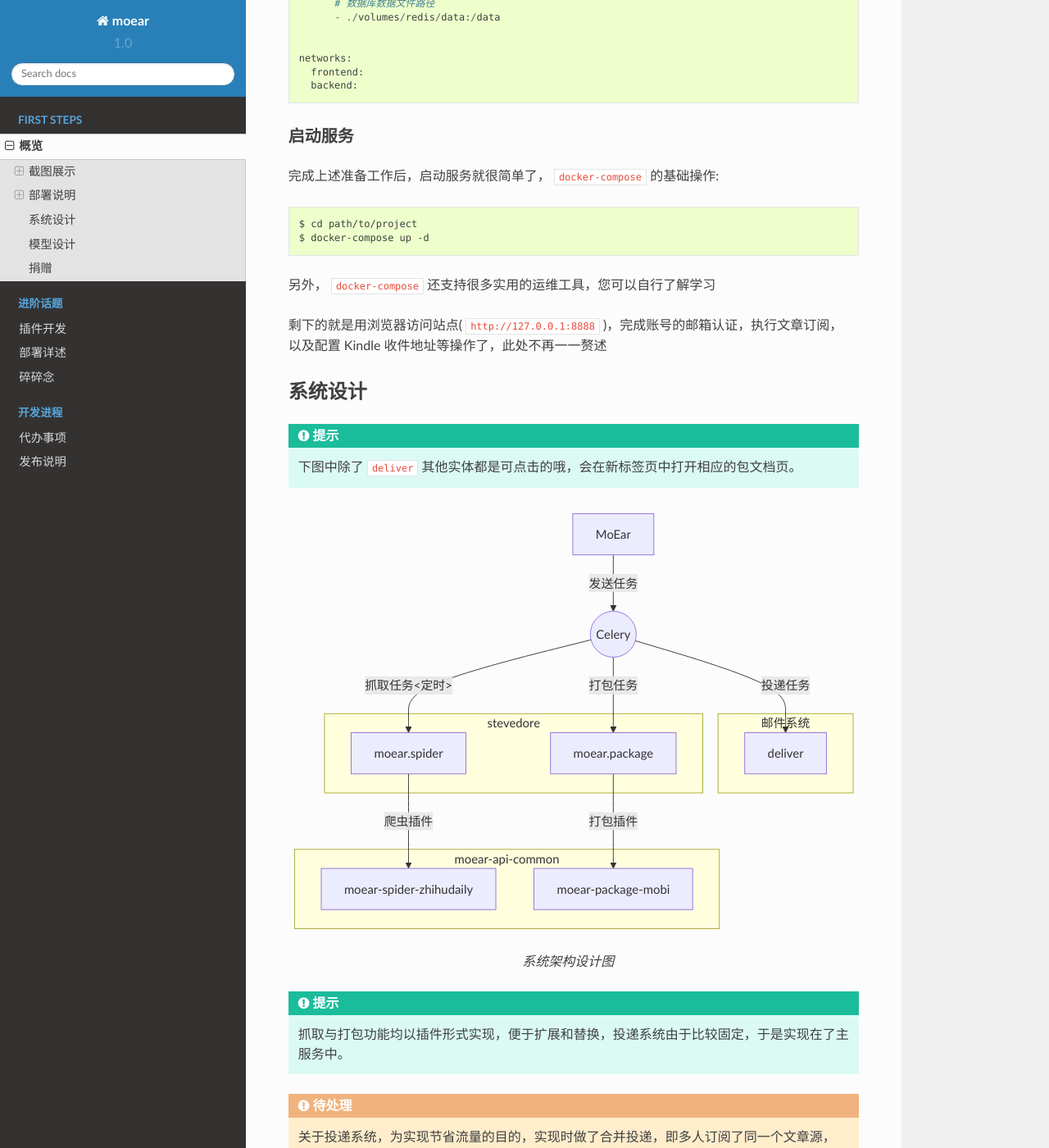
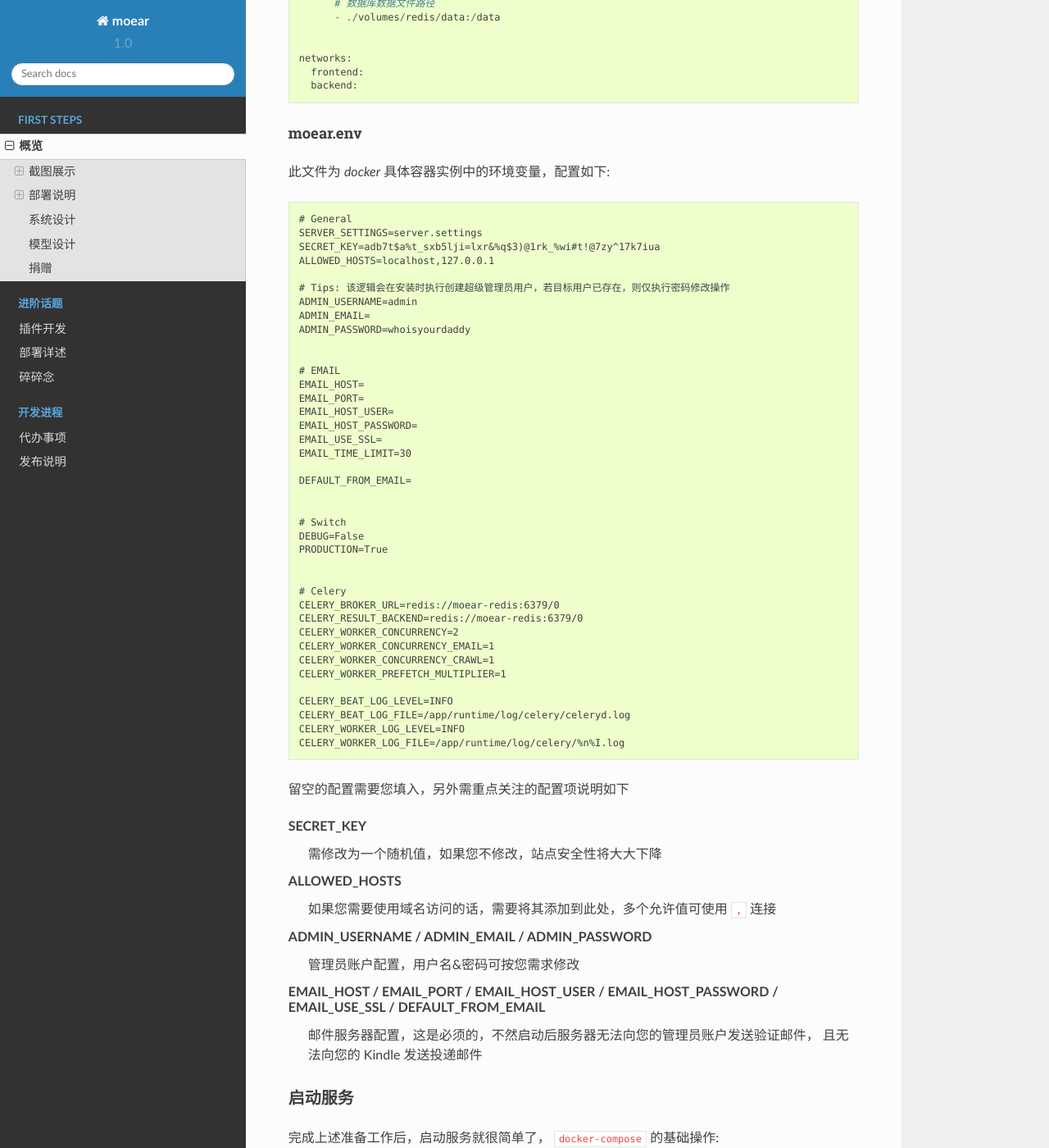
Before and after one commit to littlemo/moear, a Sphinx documentation site: the page built from docs/source/intro/overview.rst, in a window 1280 px wide and 1400 px high, scrolled down 3771 px. Shown: the whole window at 82% size. Built offline with Sphinx 7.4.7 and the Read the Docs theme 2.0.0, drawn with Linux system fonts in a browser that asks for light colours; formulas are drawn with MathJax 3.

Commit message:
F: 实现moear.env环境变量配置文件的说明文档

```diff
--- a/docs/source/intro/overview.rst
+++ b/docs/source/intro/overview.rst
@@ -138,6 +138,66 @@ docker-compose.yml
       frontend:
       backend:
 
+moear.env
+~~~~~~~~~
+
+此文件为 `docker` 具体容器实例中的环境变量，配置如下::
+
+    # General
+    SERVER_SETTINGS=server.settings
+    SECRET_KEY=adb7t$a%t_sxb5lji=lxr&%q$3)@1rk_%wi#t!@7zy^17k7iua
+    ALLOWED_HOSTS=localhost,127.0.0.1
+
+    # Tips: 该逻辑会在安装时执行创建超级管理员用户，若目标用户已存在，则仅执行密码修改操作
+    ADMIN_USERNAME=admin
+    ADMIN_EMAIL=
+    ADMIN_PASSWORD=whoisyourdaddy
+
+
+    # EMAIL
+    EMAIL_HOST=
+    EMAIL_PORT=
+    EMAIL_HOST_USER=
+    EMAIL_HOST_PASSWORD=
+    EMAIL_USE_SSL=
+    EMAIL_TIME_LIMIT=30
+
+    DEFAULT_FROM_EMAIL=
+
+
+    # Switch
+    DEBUG=False
+    PRODUCTION=True
+
+
+    # Celery
+    CELERY_BROKER_URL=redis://moear-redis:6379/0
+    CELERY_RESULT_BACKEND=redis://moear-redis:6379/0
+    CELERY_WORKER_CONCURRENCY=2
+    CELERY_WORKER_CONCURRENCY_EMAIL=1
+    CELERY_WORKER_CONCURRENCY_CRAWL=1
+    CELERY_WORKER_PREFETCH_MULTIPLIER=1
+
+    CELERY_BEAT_LOG_LEVEL=INFO
+    CELERY_BEAT_LOG_FILE=/app/runtime/log/celery/celeryd.log
+    CELERY_WORKER_LOG_LEVEL=INFO
+    CELERY_WORKER_LOG_FILE=/app/runtime/log/celery/%n%I.log
+
+留空的配置需要您填入，另外需重点关注的配置项说明如下
+
+SECRET_KEY
+    需修改为一个随机值，如果您不修改，站点安全性将大大下降
+
+ALLOWED_HOSTS
+    如果您需要使用域名访问的话，需要将其添加到此处，多个允许值可使用 ``,`` 连接
+
+ADMIN_USERNAME / ADMIN_EMAIL / ADMIN_PASSWORD
+    管理员账户配置，用户名&密码可按您需求修改
+
+EMAIL_HOST / EMAIL_PORT / EMAIL_HOST_USER / EMAIL_HOST_PASSWORD / EMAIL_USE_SSL / DEFAULT_FROM_EMAIL
+    邮件服务器配置，这是必须的，不然启动后服务器无法向您的管理员账户发送验证邮件，
+    且无法向您的 Kindle 发送投递邮件
+
 
 启动服务
 --------
```
